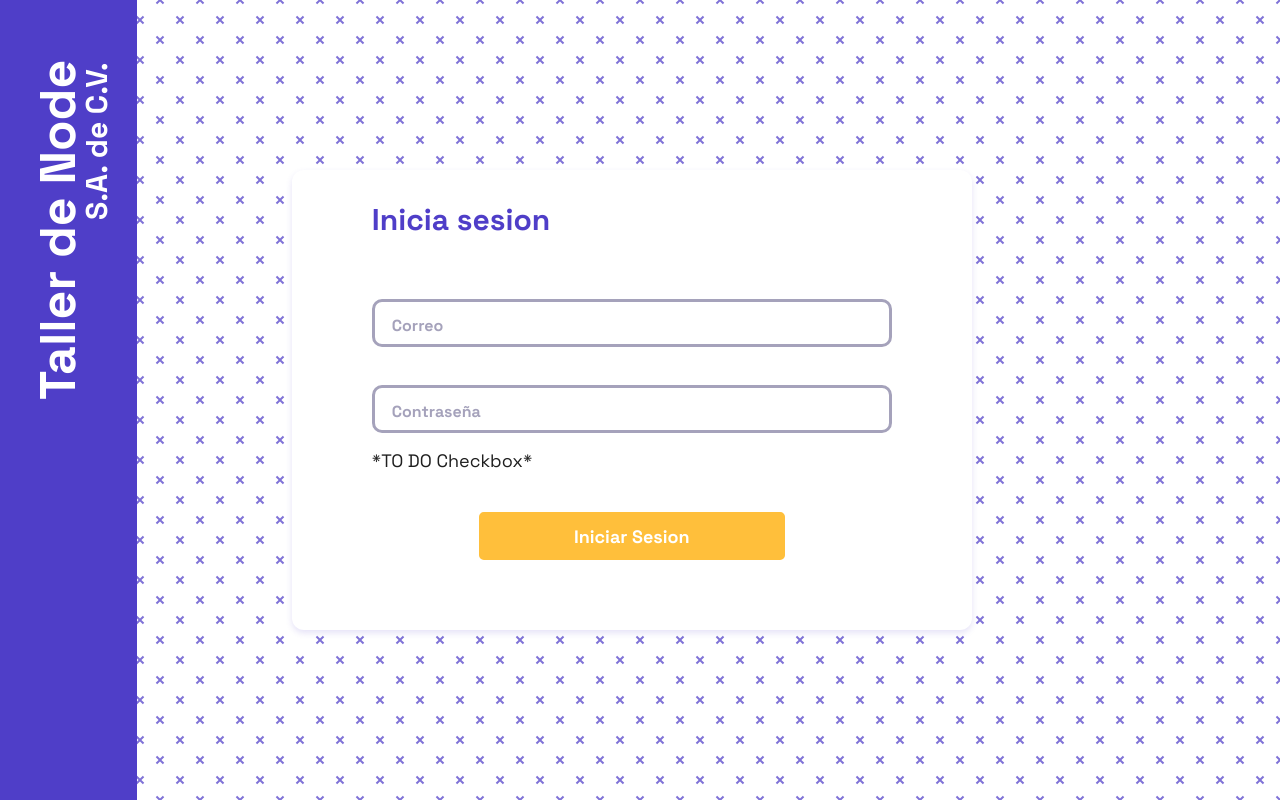
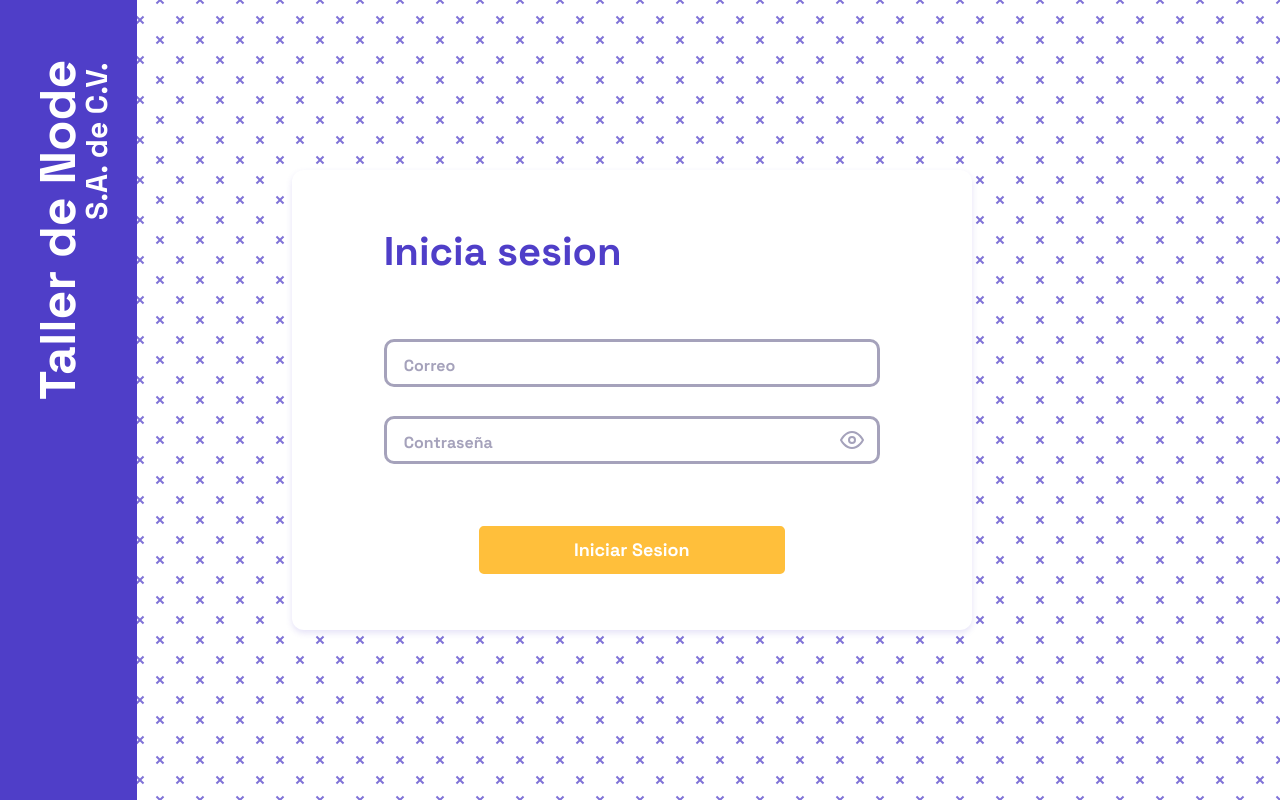
Before and after one commit to Angel877898/ProyectoNode, a React (Create React App) app in the folder frontend/: page / in a window 1280 px wide. Built offline with nearby package versions, Linux system fonts and the light colour scheme.

Commit message:
*changed*detalles login

```diff
--- a/frontend/src/assets/styles/components/Login.css
+++ b/frontend/src/assets/styles/components/Login.css
@@ -54,8 +54,11 @@
 .login-container {
     display: flex;
     flex-direction: column;
+    justify-content: space-between;
+    align-items: stretch;
     width: 680px;
     height: 460px;
+    padding: 3.5rem 5.75rem;
     margin-left: -12vw;
     background-color: #ffffff;
     border-radius: 12px;
@@ -64,14 +67,15 @@
 }
 
 .login-container h3{
-    margin: 30px 0px 60px 80px;
+    /* margin: 30px 0px 60px 80px; */
+    margin-bottom: 2rem;
     color: #4F3EC8;
     text-align: start;
-    font-size: 30px !important;
+    font-size: 40px !important;
 }
 
 /* El nth-child debe ser cambiado cuando se utilice el login de forma independiente */
-.login-container .input-div:nth-child(2) {
+/* .login-container .input-div:nth-child(2) {
     margin: 0px 80px 38px 80px;
 
 }
@@ -79,17 +83,18 @@
 .login-container .input-div:nth-child(3) {
     margin: 0px 80px 16px 80px;
 
-}
+} */
 
 .login-container button{
     align-self: center;
+    margin-top: 2rem;
 }
 
 
 /*TODO Checkbox  */
 
-.login-container p{
+/* .login-container p{
     text-align: start;
     margin-left: 80px;
     margin-bottom: 40px;
-}
+} */
--- a/frontend/src/components/Login.js
+++ b/frontend/src/components/Login.js
@@ -14,9 +14,9 @@
             <div className='right-container'>
                 <div className='login-container'>
                     <h3>Inicia sesion</h3>
-                    <Input name='Correo'  size={'large'}   />
-                    <Input name='Contraseña' size={'large'}  />
-                    {/* TODO checkbox */}<p>*TO DO Checkbox*</p>
+                    <Input name='Correo' size={'large'}   />
+                    <Input name='Contraseña' type={false} size={'large'}  />
+                    {/* TODO checkbox<p>*TO DO Checkbox*</p> */}
                     <Button type="primary" size="large" text='Iniciar Sesion' />
                 </div>
             </div>
```
